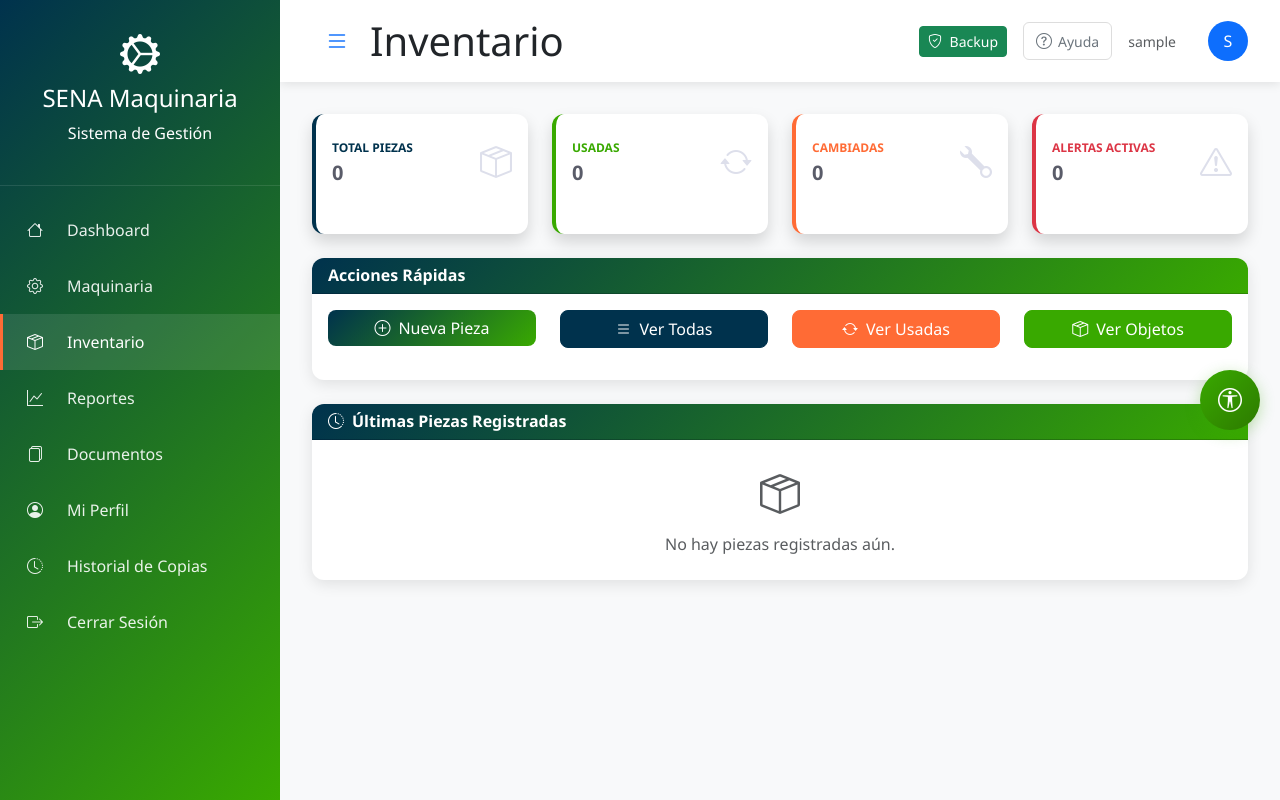
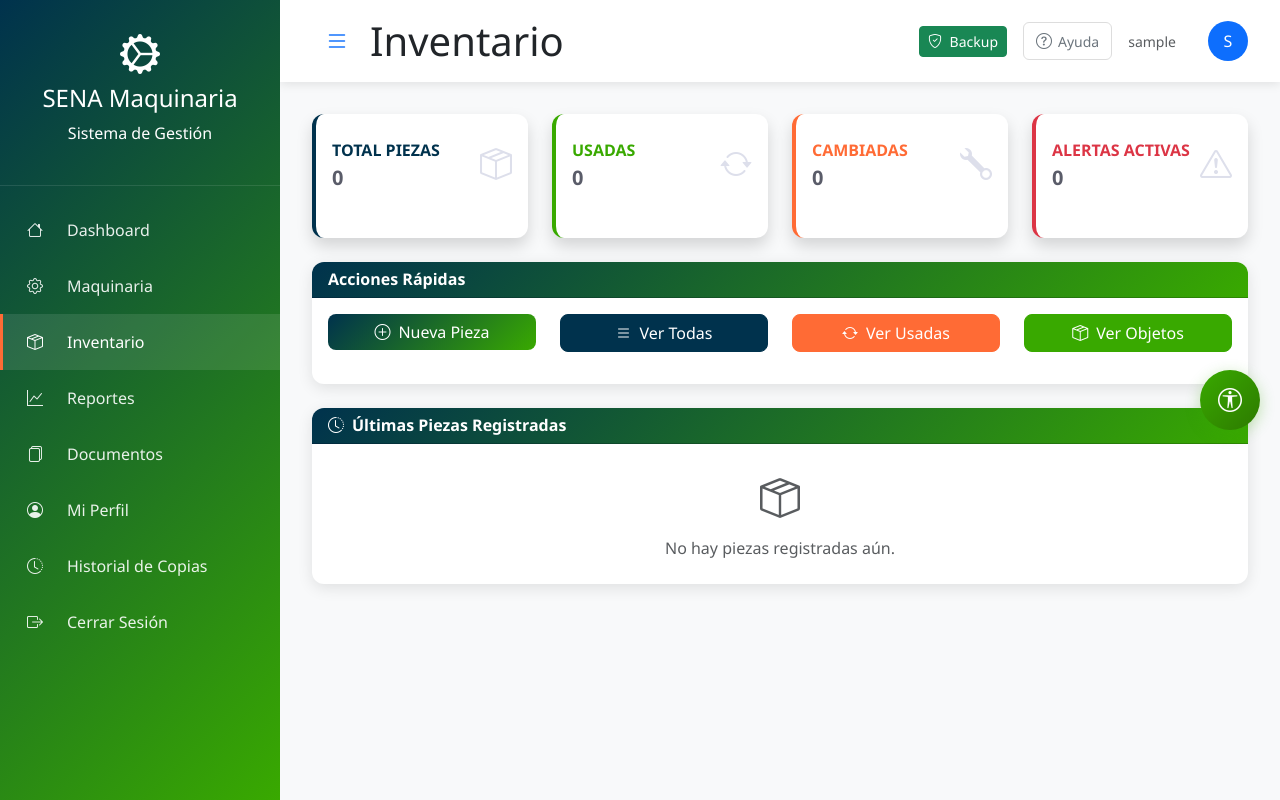
Before and after one commit to PabloFerminGuaquidaJoya/proyecto_base, a Django app: page /inventario/ in a window 1280 px wide. Run offline with Django 5.2, Linux system fonts and the light colour scheme; the visitor is signed in with stand-in values (Sample User, id 1); data that the repository does not hold is empty; parts of the project's set-up code (start-up, migrations or seed data) failed here and were passed over.

Commit message:
Arreglo diseño stat cards

```diff
--- a/inventario/templates/inventario/dashboard_inventario.html
+++ b/inventario/templates/inventario/dashboard_inventario.html
@@ -60,8 +60,6 @@
         background-clip: text;
     }
 
-    .font-weight-bold { font-weight: 700 !important; }
-    .text-xs { font-size: 0.75rem; }
     .text-gray-300 { color: #dddfeb !important; }
     .text-gray-800 { color: #5a5c69 !important; }
 </style>
@@ -73,11 +71,11 @@
     <div class="col-xl-3 col-md-6 mb-4">
         <div class="card border-left-sena-secondary shadow h-100 py-2">
             <div class="card-body">
-                <div class="row no-gutters align-items-center">
-                    <div class="col mr-2">
-                        <div class="text-xs font-weight-bold text-sena-secondary text-uppercase mb-1">
+                <div class="row g-0 align-items-center">
+                    <div class="col me-2">
+                        <div class="text-xs fw-bold text-sena-secondary text-uppercase mb-1">
                             Total Piezas</div>
-                        <div class="h5 mb-0 font-weight-bold text-gray-800">{{ total_piezas }}</div>
+                        <div class="h5 mb-0 fw-bold text-gray-800">{{ total_piezas }}</div>
                     </div>
                     <div class="col-auto">
                         <i class="bi bi-box-seam fs-2 text-gray-300"></i>
@@ -90,11 +88,11 @@
     <div class="col-xl-3 col-md-6 mb-4">
         <div class="card border-left-sena-primary shadow h-100 py-2">
             <div class="card-body">
-                <div class="row no-gutters align-items-center">
-                    <div class="col mr-2">
-                        <div class="text-xs font-weight-bold text-sena-primary text-uppercase mb-1">
+                <div class="row g-0 align-items-center">
+                    <div class="col me-2">
+                        <div class="text-xs fw-bold text-sena-primary text-uppercase mb-1">
                             Usadas</div>
-                        <div class="h5 mb-0 font-weight-bold text-gray-800">{{ piezas_usadas }}</div>
+                        <div class="h5 mb-0 fw-bold text-gray-800">{{ piezas_usadas }}</div>
                     </div>
                     <div class="col-auto">
                         <i class="bi bi-arrow-repeat fs-2 text-gray-300"></i>
@@ -107,11 +105,11 @@
     <div class="col-xl-3 col-md-6 mb-4">
         <div class="card border-left-sena-accent shadow h-100 py-2">
             <div class="card-body">
-                <div class="row no-gutters align-items-center">
-                    <div class="col mr-2">
-                        <div class="text-xs font-weight-bold text-sena-accent text-uppercase mb-1">
+                <div class="row g-0 align-items-center">
+                    <div class="col me-2">
+                        <div class="text-xs fw-bold text-sena-accent text-uppercase mb-1">
                             Cambiadas</div>
-                        <div class="h5 mb-0 font-weight-bold text-gray-800">{{ piezas_cambiadas }}</div>
+                        <div class="h5 mb-0 fw-bold text-gray-800">{{ piezas_cambiadas }}</div>
                     </div>
                     <div class="col-auto">
                         <i class="bi bi-wrench fs-2 text-gray-300"></i>
@@ -124,11 +122,11 @@
     <div class="col-xl-3 col-md-6 mb-4">
         <div class="card border-left-sena-danger shadow h-100 py-2">
             <div class="card-body">
-                <div class="row no-gutters align-items-center">
-                    <div class="col mr-2">
-                        <div class="text-xs font-weight-bold text-sena-danger text-uppercase mb-1">
+                <div class="row g-0 align-items-center">
+                    <div class="col me-2">
+                        <div class="text-xs fw-bold text-sena-danger text-uppercase mb-1">
                             Alertas Activas</div>
-                        <div class="h5 mb-0 font-weight-bold text-gray-800">{{ alertas_activas }}</div>
+                        <div class="h5 mb-0 fw-bold text-gray-800">{{ alertas_activas }}</div>
                     </div>
                     <div class="col-auto">
                         <i class="bi bi-exclamation-triangle fs-2 text-gray-300"></i>
@@ -142,7 +140,7 @@
 <!-- ── Acciones Rápidas ───────────────────────────────────── -->
 <div class="card mb-4">
     <div class="card-header">
-        <h6 class="m-0 font-weight-bold text-sena-gradient">Acciones Rápidas</h6>
+        <h6 class="m-0 fw-bold text-sena-gradient">Acciones Rápidas</h6>
     </div>
     <div class="card-body">
         <div class="row">
@@ -176,7 +174,7 @@
 <!-- ── Últimas piezas registradas ─────────────────────────── -->
 <div class="card">
     <div class="card-header">
-        <h6 class="m-0 font-weight-bold text-sena-gradient">
+        <h6 class="m-0 fw-bold text-sena-gradient">
             <i class="bi bi-clock-history me-2"></i>Últimas Piezas Registradas
         </h6>
     </div>
```
Also changed, not shown: usuarios/templates/usuarios/modern_login.html (+22 -8 lines).
